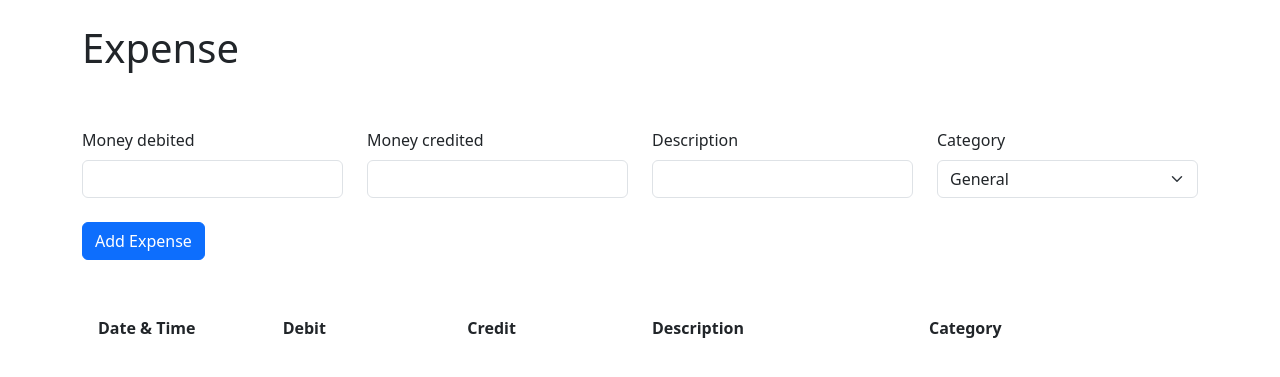
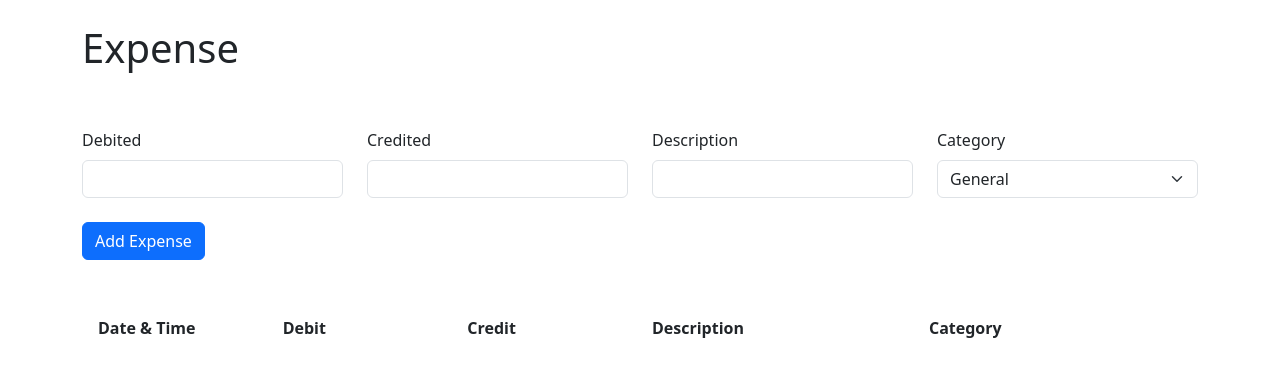
Before and after one commit to Swaraj-Mori/Broke-Check, a Flask app: page /expense in a window 1280 px wide. Shown: the part 56-433 px from the top of the page. Run offline with Flask 3, Linux system fonts and the light colour scheme; the visitor is signed in with stand-in values (Sample User, id 1); data that the repository does not hold is empty; some libraries are stand-ins or nearby versions.

Commit message:
Update expense.html

```diff
--- a/website/templates/expense.html
+++ b/website/templates/expense.html
@@ -11,12 +11,12 @@
     <div class="row">
 
         <div class="col">
-            <label for="debit" class="form-label">Money debited</label>
+            <label for="debit" class="form-label">Debited</label>
             <input type="number" id="debit" name="debit" class="form-control">
         </div>
 
         <div class="col">
-            <label for="credit" class="form-label">Money credited</label>
+            <label for="credit" class="form-label">Credited</label>
             <input type="number" id="credit" name="credit" class="form-control">
         </div>
 
```
